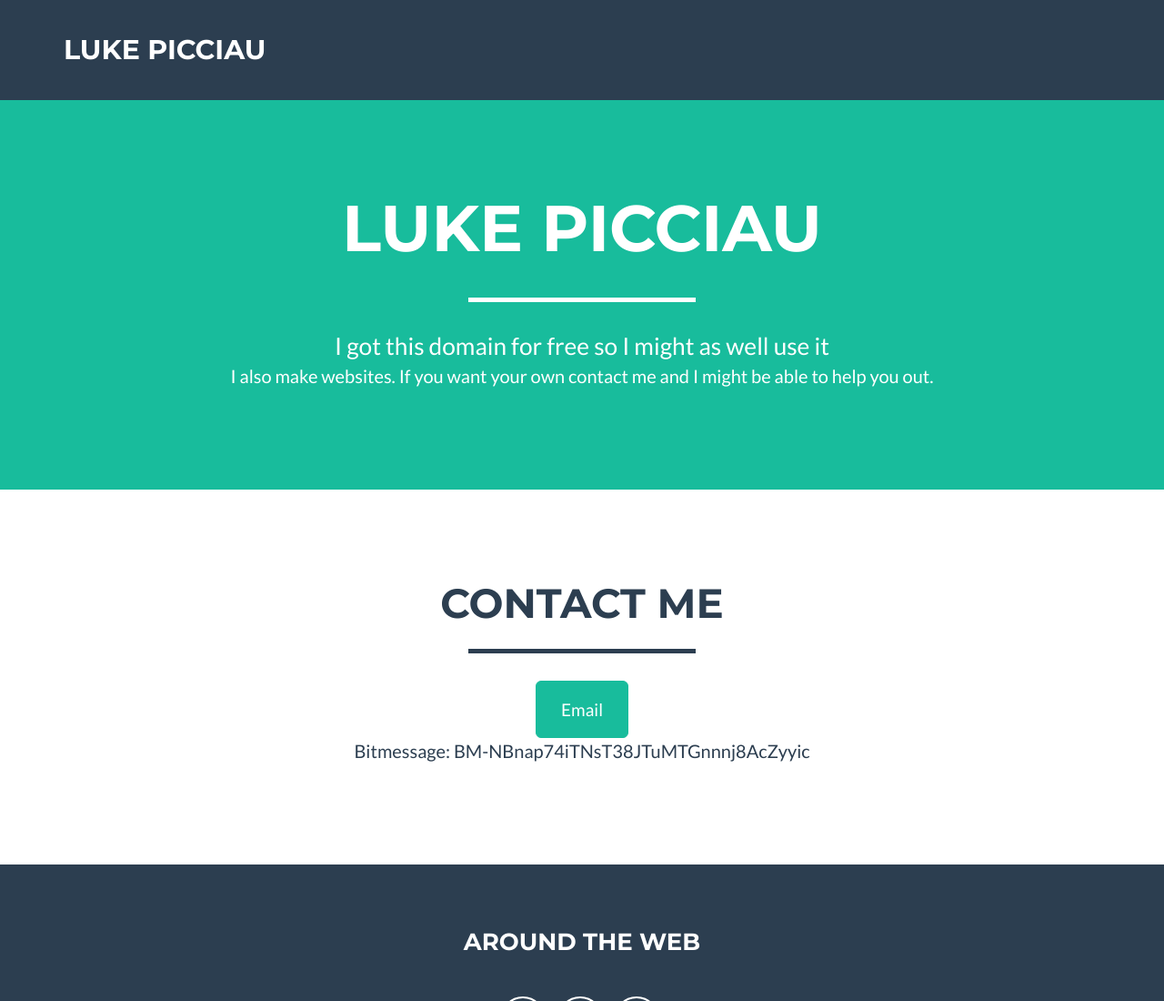
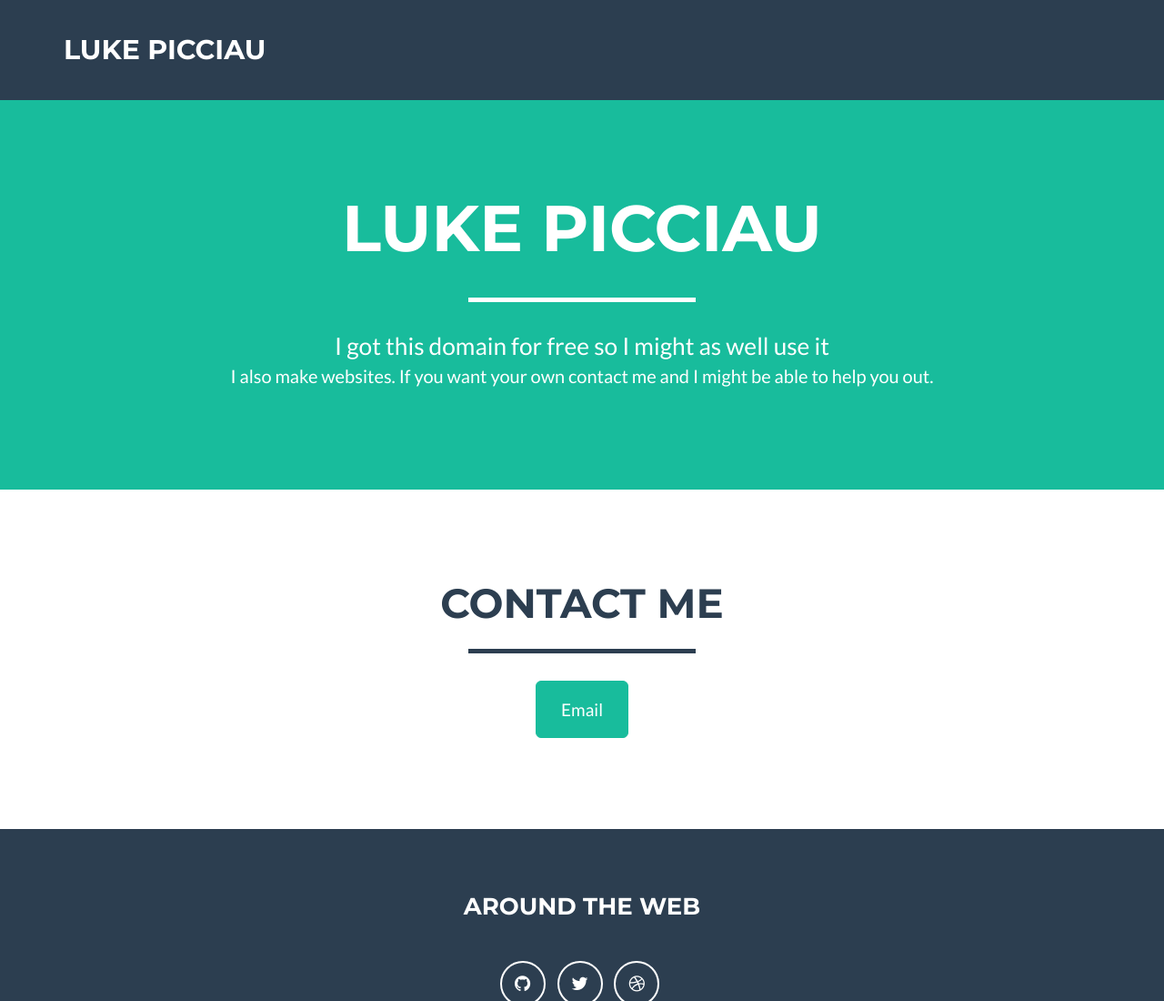
Before and after one commit to Qwertie-/Qwertie-.github.io, a plain HTML site: page index.html in a window 1280 px wide. Shown: the top 1100 px of the page at 91% size. Drawn offline with nearby package versions, Linux system fonts and the light colour scheme.

Commit message:
Update index.html

```diff
--- a/index.html
+++ b/index.html
@@ -98,7 +98,7 @@
                 <a href="mailto:luke.b.picciau@gmail.com" class="btn btn-success btn-lg">Email</a>
             </div>
         </div>
-        <p class="text-center">Bitmessage: BM-NBnap74iTNsT38JTuMTGnnnj8AcZyyic</p>
+        <!--<p class="text-center">Bitmessage: BM-NBnap74iTNsT38JTuMTGnnnj8AcZyyic</p> -->
     </section>
 
     <!-- Footer -->
```
